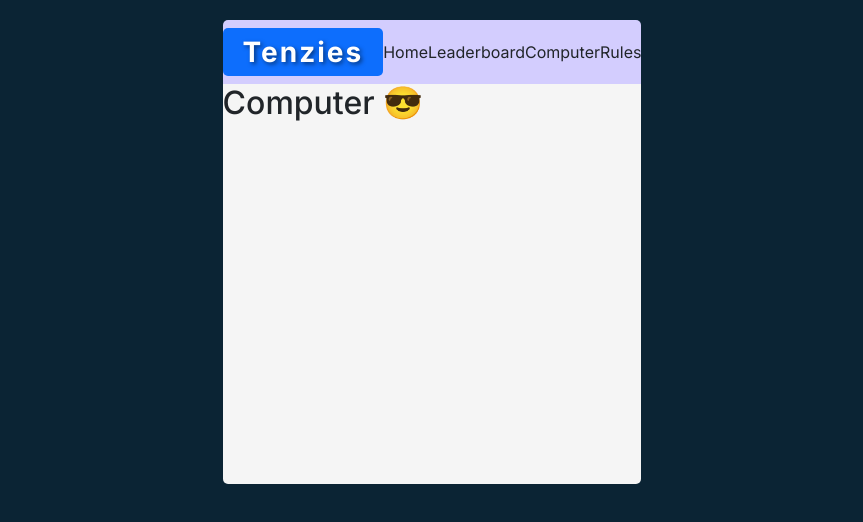
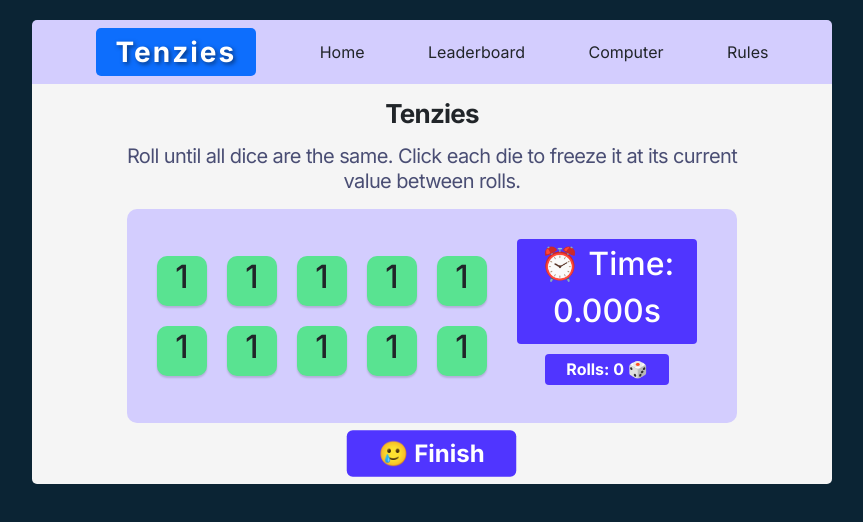
Before and after one commit to MatthewKokin/TenziesGame, a React (Vite) app: page /computer in a window 1280 px wide. Shown: the top 522 px of the page, without its empty margins (208-1071 px from the left). Built offline with nearby package versions, Linux system fonts and the light colour scheme.

Commit message:
basic functionality done

```diff
--- a/src/components/Computer/Computer.css
+++ b/src/components/Computer/Computer.css
@@ -1,7 +1,108 @@
+/* Global styles */
+*,
+*::before,
+*::after {
+    box-sizing: border-box;
+}
+
+body {
+    position: relative;
+    font-family: 'Inter', sans-serif;
+    padding: 20px;
+    margin: 0;
+    display: flex;
+    justify-content: center;
+    background-color: #0B2434;
+}
+
+/* Winning image styles */
+.winning-img{
+    border: 10px dotted rebeccapurple;
+    border-radius: 30px;
+    position: absolute;
+    top: 0;
+    bottom: 0;
+    left: 0;
+    right: 0;
+    margin: auto;
+    transform: scale(0.5);
+}
+/* Basically make sure that you style components in their css or link them to App.css as well */
+/* Container styles */
+.container {
+    display: flex;
+    flex-direction: column;
+    align-items: center;
+    justify-content: space-evenly;
+}
+
 .lay{
     display: flex;
     height: 400px;
     max-width: 800px;
-    border-radius: 5px;
+    border-radius: 0 0 5px 5px;
     background-color: #F5F5F5;
 }
+
+.stats{
+    margin-left: 20px;
+    display: flex;
+    flex-direction: column;
+    align-items: center;
+    justify-content: center;
+}
+
+.play-area{
+    /* border: 1px solid green; */
+    display: flex;
+    align-items: center;
+    justify-content: space-evenly;
+    background-color: #D3CDFE;
+    padding: 30px;
+    border-radius: 10px;
+}
+
+
+.container h1 {
+    margin: 0px;
+    font-size: 26px;
+    font-weight: 700;
+    line-height: 30px;
+    letter-spacing: -0.03em;
+    text-align: center;
+}
+
+.container p {
+    margin: 0px;
+    width: 80%;
+    font-size: 20px;
+    font-weight: 400;
+    line-height: 25px;
+    letter-spacing: -0.03em;
+    text-align: center;
+    color: #4A4E74;
+}
+
+/* Button styles */
+.container button, .rolls {
+    font-size: 16px;
+    font-weight: 700;
+    line-height: 19px;
+    text-align: center;
+    background-color: #5035FF;
+    color: white;
+    border: none;
+    border-radius: 4px;
+    padding: 5.76px 21.12px 6.1px 21.21px;
+      /* changed scale to transform */
+}
+
+.container button {
+    cursor: pointer;
+    transform: scale(1.5);
+}
+
+.container button:active {
+    box-shadow: inset 5px 5px 10px -3px rgba(0, 0, 0, 0.7);
+    transform: scale(1.45);  /* changed scale to transform */
+}
--- a/src/components/Computer/Computer.jsx
+++ b/src/components/Computer/Computer.jsx
@@ -1,12 +1,91 @@
-import "./Computer.css"
+import './Computer.css'
+import { useEffect, useState } from 'react'
+import { generateTenDice, generateNewDie } from '../../utils'
+import Die from '../Die/Die';
+import Timer from '../Timer/Timer';
+
 function Computer() {
-    return (
-        <>
-            <div className="lay">
-                <h2>Computer 😎</h2>
+  // diceArray holds the state for all the dice
+  const [diceArray, setDiceArray] = useState(generateTenDice())
+  // gameWon state shows if the game has been won
+  const [gameWon, setGameWon] = useState(false)
+
+  const [rollCount, setRollCount] = useState(0)
+  const [isRunning, setIsRunning] = useState(null)
+
+  // useEffect that checks if the game is won after each dice roll, otherwise AI rolls again
+  useEffect(() => {
+    const hasWon = diceArray.every(die => die.num === diceArray[0].num);
+    setGameWon(hasWon);
+    setIsRunning(null)
+    //----------------Change--------------
+    if (hasWon) return; // stop AI turns after winning
+    setTimeout(AITurn, 100); // AI turn 1 second after roll
+    //----------------Change--------------
+  }, [diceArray])
+
+
+  // Roll all dice that are not picked. If the game has been won, reset it.
+  function rollDice() {
+    if (!gameWon) {
+      setDiceArray(oldArr => oldArr.map(die => die.isPicked ? die : generateNewDie()))
+      setIsRunning(true)
+    } else {
+      setGameWon(false)
+      setDiceArray(generateTenDice());
+    }
+  }
+
+  //----------------Change--------------
+  function AITurn() {
+    // If the AI has not started picking numbers yet
+    if (!diceArray.some(die => die.isPicked)) {
+      let counts = Array(7).fill(0); //Create [0, 0, 0, 0, 0, 0, 0]
+      for (let die of diceArray) {
+        //Then by looking at the diceArray array it will count how many dice of each value there are
+        counts[die.num]++;
+      }
+      let maxCount = Math.max(...counts);
+      let mostCommonNumber = counts.indexOf(maxCount);
+      setDiceArray(oldArr => oldArr.map(die => die.num === mostCommonNumber ? { ...die, isPicked: true } : die));
+    }
+    // If the AI has started picking numbers
+    else {
+      let pickedNumber = diceArray.find(die => die.isPicked).num;
+      setDiceArray(oldArr => oldArr.map(die => die.num === pickedNumber && !die.isPicked ? { ...die, isPicked: true } : die));
+    }
+    setTimeout(rollDice, 100);  // roll dice 0.1 second after AI turn
+  }
+  //----------------Change--------------
+
+  const diceElements = diceArray.map(die =>
+    <Die
+      key={die.id}
+      id={die.id}
+      value={die.num}
+      isPicked={die.isPicked}
+    />
+  );
+
+  return (
+    <div className='lay'>
+        <div className='container'>
+          <h1>Tenzies</h1>
+          <p>Roll until all dice are the same. Click each die to freeze it at its current value between rolls.</p>
+          <div className='play-area'>
+            <div className='dice-container'>
+              {diceElements}
             </div>
-        </>
-    )
+            <div className='stats'>
+              <Timer handleClick={rollDice} isRunning={isRunning} />
+              <h2 className='rolls'>Rolls: {rollCount} 🎲</h2>
+            </div>
+          </div>
+          <button onClick={rollDice}> {
+            gameWon === null ? "🥳 New game" : (gameWon === false ? "🎲 Roll" : "🥲 Finish")}</button>
+        </div>
+      </div>
+  )
 }
 
-export default Computer
+export default Computer;
--- a/src/components/Home/Home.jsx
+++ b/src/components/Home/Home.jsx
@@ -13,10 +13,10 @@ function Home() {
   // gameWon state shows if the game has been won
   const [gameWon, setGameWon] = useState(null)
   // audioRef is a reference to the win sound
-  const [rollCount, setRollCount] = useState(0)
   const audioRef = useRef(null)
 
-  const [isRunning, setIsRunning] = useState(null);
+  const [rollCount, setRollCount] = useState(0)
+  const [isRunning, setIsRunning] = useState(null)
 
   // useEffect that checks if the game is won after each dice roll
   useEffect(() => {
```
